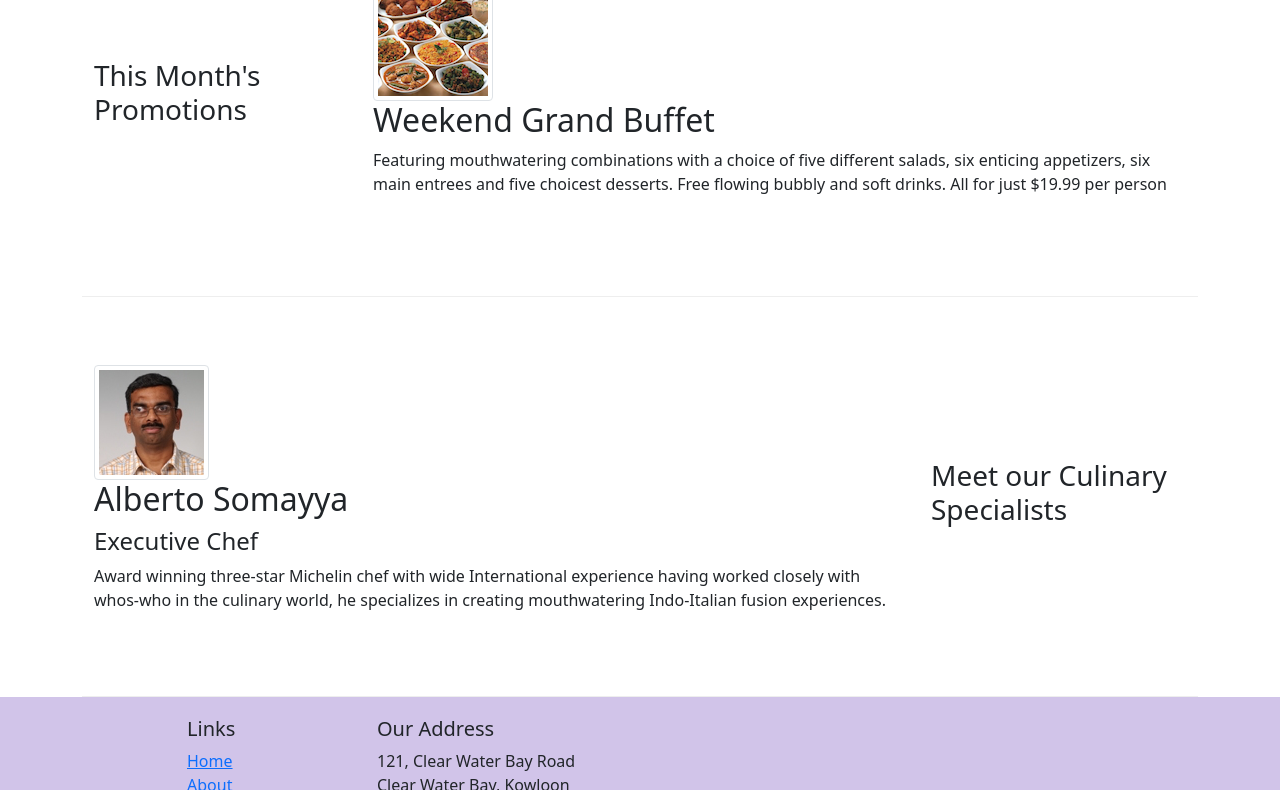
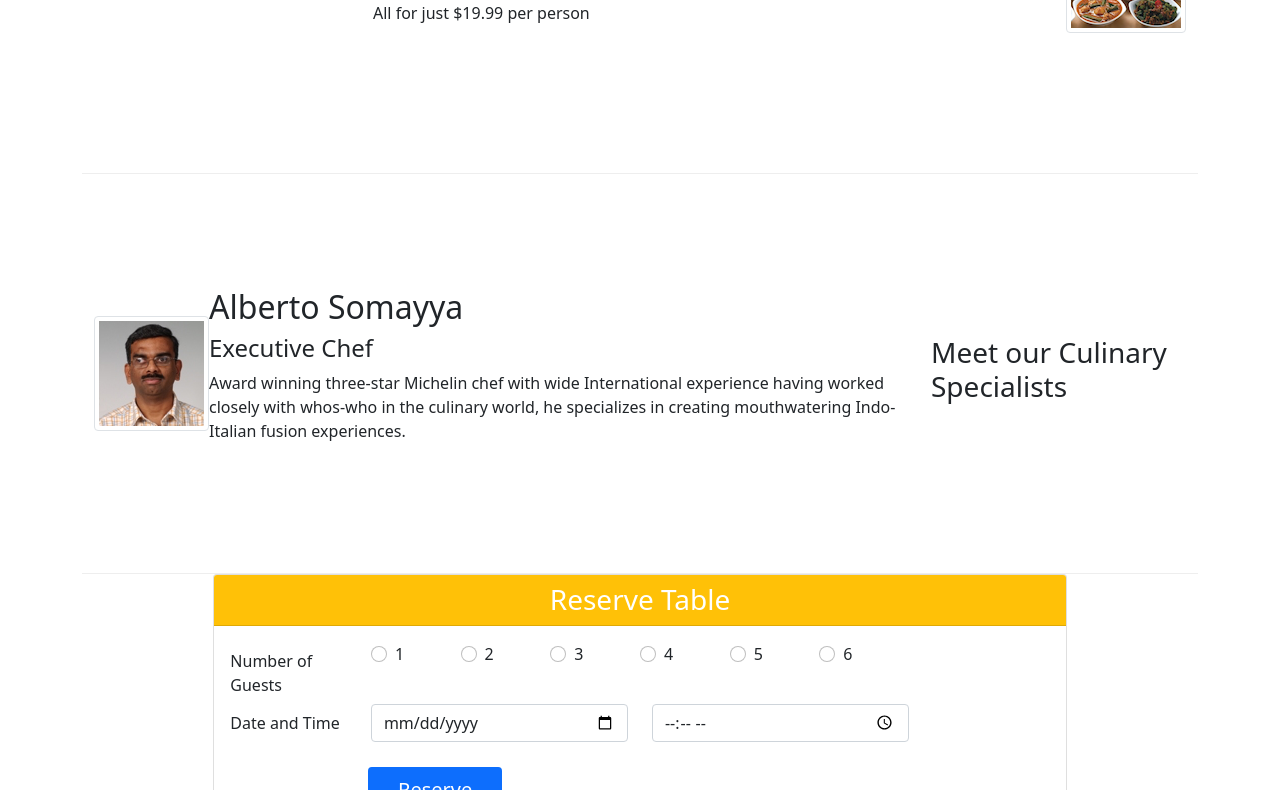
Before and after one commit to Sujithkumar72/courseraFrontEnd, a website: page index.html in a window 1280 px wide. Shown: the part 960-1750 px from the top of the page. Drawn offline with nearby package versions, Linux system fonts and the light colour scheme.

Commit message:
Assignment 2

```diff
--- a/index.html
+++ b/index.html
@@ -42,8 +42,13 @@
                     <h1>Ristorante con Fusion</h1>
                     <p>We take inspiration from the World's best cuisines, and create a unique fusion experience. Our lipsmacking creations will tickle your culinary senses!</p>
                 </div>
-                <div class="col-12 col-sm align-self-center">
+                <div class="col-12 col-sm-3 align-self-center text-center">
                     <img src="img/logo.png" class="img-fluid">
+                </div>
+                <div class="col-12 col-sm-3 align-self-center text-center">
+                    <a href="#reserve">
+                        <button type="submit" class="btn btn-warning btn-lg">Reserve Table</button>
+                    </a>
                 </div>
             </div>
         </div>
@@ -55,7 +60,7 @@
                 <h3>Our Lipsmacking Culinary Creations</h3>
             </div>
             <div class="col col-sm col-md order-sm-first">
-                <div class="media">
+                <div class="media d-sm-flex">
                     <img class="d-flex mr-3 img-thumbnail align-self-center" src="img/uthappizza.png" alt="Uthappizza">
                     <div class ="media-body">
                         <h2 class="mt-0">Uthappizza<span class="badge bg-danger">HOT</span> <span class="badge rounded-pill bg-secondary ">Rs.200</span></h2>
@@ -71,12 +76,12 @@
                 <h3>This Month's Promotions</h3>
             </div>
             <div class="col col-sm col-md">
-                <div class="media">
-                        <img src="img/buffet.png" class="img-thumbnail align-self-center mr-3 d-flex " alt="buffet">
+                <div class="media d-sm-flex">
                     <div class="media-body">
                         <h2 class="mt-0">Weekend Grand Buffet</h2>
                         <p class="d-none d-sm-block">Featuring mouthwatering combinations with a choice of five different salads, six enticing appetizers, six main entrees and five choicest desserts. Free flowing bubbly and soft drinks. All for just $19.99 per person </p>
                     </div>
+                    <img src="img/buffet.png" class="img-thumbnail align-self-center mr-3  " alt="buffet">
                 </div>
 
             </div>
@@ -87,7 +92,7 @@
                 <h3>Meet our Culinary Specialists</h3>
             </div>
             <div class="col col-sm col-md order-sm-first">
-                <div class="media">
+                <div class="media d-sm-flex">
                     <img src="img/alberto.png" class="d-flex mr-3 img-thumbnail align-self-center media-left" alt="alberto">
                     <div class="media-body media-right">
                         <h2>Alberto Somayya</h2>
@@ -99,6 +104,64 @@
             </div>
         </div>
     </div>
+
+
+    <div class="card col-12 col-sm-8 offset-sm-2" id="reserve">
+        <h3 class="card-header bg-warning text-white text-center">Reserve Table</h3>
+        <div class="card-body">
+            <form>
+                <div class="form-group row">
+                    <label class="col-form-label col-12 col-md-2" for=numGuests>Number of Guests</label>
+                    <div class="col-12 col-sm-8 d-inline-flex">
+                        <div class="form-check col-2">
+                            <input type="radio" class="form-check-input" id="g-one" name="g-one">
+                            <label class="form-check-label" for="g-one">1</label>
+                        </div>
+
+                        <div class="form-check col-2">
+                            <input type="radio" class="form-check-input" id="g-two" name="g-two">
+                            <label class="form-check-label"for="g-two">2</label>
+                        </div>
+
+                        <div class="form-check col-2">
+                            <input type="radio" class="form-check-input" id="g-three" name="g-three">
+                            <label class="form-check-label" for="g-three">3</label>
+                        </div>
+
+                        <div class="form-check col-2">
+                            <input type="radio" class="form-check-input" id="g-four" name="g-four">
+                            <label class="form-check-label" for="g-four">4</label>
+                        </div>
+
+                        <div class="form-check col-2">
+                            <input type="radio" class="form-check-input" id="g-five" name="g-five">
+                            <label class="form-check-label" for="g-five">5</label>
+                        </div>
+
+                        <div class="form-check col-2">
+                            <input type="radio" class="form-check-input" id="g-six" name="g-six">
+                            <label class="form-check-label" for="g-six">6</label>
+                        </div>
+                    </div>
+                </div>
+                <div class="form-group row">
+                    <label class="col-form-label col-12 col-md-2" for="dateAndTime">Date and Time</label>
+                    <div class="col-6 col-sm-4">
+                        <input type="date" class="form-control ">
+                    </div>
+                    <div class="col-6 col-sm-4 ">
+                        <input type="time" class="form-control" id="dateAndTime">
+                    </div>
+                </div><br/>
+                <div class ="col-12 col-md-4 col-lg-2 offset-md-2">
+                    <button type="submit" class="form-control btn btn-lg bg-primary text-white">Reserve</button>
+                </div>
+            </form>
+        </div>
+
+    </div>
+
+        <br/>
 
     <footer class="footer">
         <div class="container">
```
